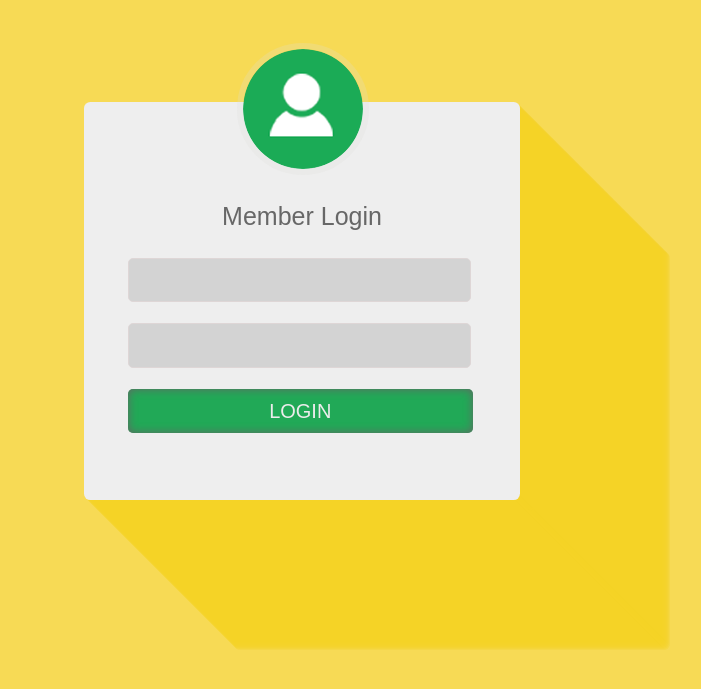
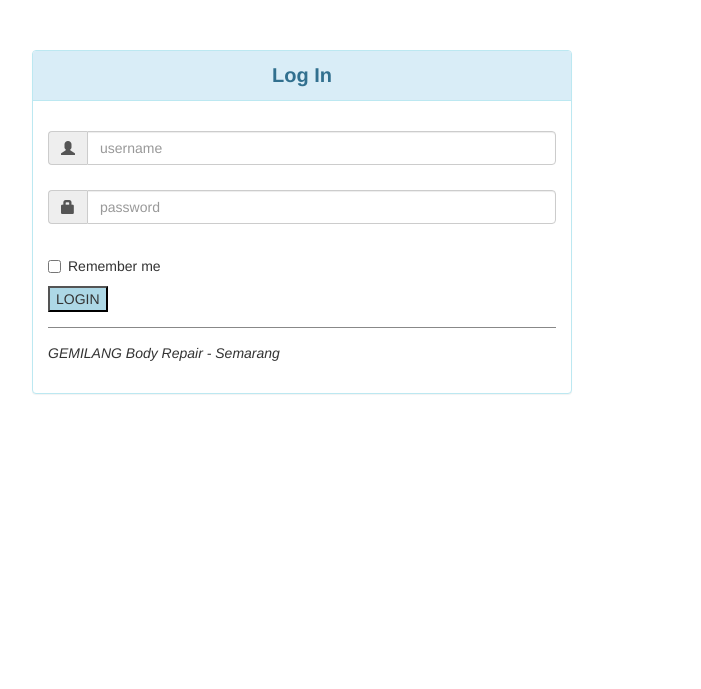
Before and after one commit to padhuka/bengkel, a PHP site: page /tcpdf/pages/login.php in a window 1280 px wide. Shown: the top 689 px of the page, without its empty margins (338-1039 px from the left). Run offline with PHP 8.4, Linux system fonts and the light colour scheme; some libraries are stand-ins or nearby versions; some web fonts are replaced.

Commit message:
fix login page

```diff
--- a/pages/login.php
+++ b/pages/login.php
@@ -8,18 +8,20 @@ License URL: http://creativecommons.org/licenses/by/3.0/
 <html>
 <head>
     <title>Login BPN</title>
-        <meta charset="utf-8">
+       <!--  <meta charset="utf-8">
         <link href="login/css/style.css" rel='stylesheet' type='text/css' />
-        <meta name="viewport" content="width=device-width, initial-scale=1">
-        <script type="application/x-javascript"> addEventListener("load", function() { setTimeout(hideURLbar, 0); }, false); function hideURLbar(){ window.scrollTo(0,1); } </script>
-        <!--webfonts-->
+        <meta name="viewport" content="width=device-width, initial-scale=1"> -->
+        <webfonts
         <link href="login/css/font.css" rel='stylesheet' type='text/css' />
         <script src="../bower_components/jquery/dist/jquery.min.js"></script>
+ <link href="//netdna.bootstrapcdn.com/bootstrap/3.1.0/css/bootstrap.min.css" rel="stylesheet" id="bootstrap-css">
+<script src="//netdna.bootstrapcdn.com/bootstrap/3.1.0/js/bootstrap.min.js"></script>
+<script src="//code.jquery.com/jquery-1.11.1.min.js"></script>
         <!--//webfonts-->
 </head>
 <body>
      <!-----start-main---->
-     <div class="main">
+    <!--  <div class="main">
         <div class="login-form">
             <h1>Member Login</h1>
                     <div class="head">
@@ -34,7 +36,70 @@ License URL: http://creativecommons.org/licenses/by/3.0/
                 </form>
             </div>
 
+        </div> -->
+
+<!------ Include the above in your HEAD tag ---------->
+
+    <div class="container">
+        <div id="loginbox" style="margin-top:50px;" class="mainbox col-md-6 col-md-offset-3 col-sm-8 col-sm-offset-2">
+            <div class="panel panel-info" >
+                    <div class="panel-heading">
+                        <div class="panel-title" style="font-size: 20px; text-align: center;font-weight: bold;">Log In</div>
+                    </div>
+
+                    <div style="padding-top:30px" class="panel-body" >
+
+                        <div style="display:none" id="login-alert" class="alert alert-danger col-sm-12"></div>
+
+                        <form  class="form-horizontal" enctype="multipart/form-data" novalidate id="fupForm">
+
+                            <div style="margin-bottom: 25px" class="input-group">
+                                        <span class="input-group-addon"><i class="glyphicon glyphicon-user"></i></span>
+                                        <input id="txt_username" type="text" class="form-control" name="txt_username" placeholder="username">
+                                    </div>
+
+                            <div style="margin-bottom: 25px" class="input-group">
+                                        <span class="input-group-addon"><i class="glyphicon glyphicon-lock"></i></span>
+                                        <input id="txt_password" type="password" class="form-control" name="txt_password" placeholder="password">
+                                    </div>
+
+
+                            <div class="input-group">
+                                      <div class="checkbox">
+                                        <label>
+                                          <input id="login-remember" type="checkbox" name="remember" value="1"> Remember me
+                                        </label>
+                                      </div>
+
+                                    </div>
+                          <div style="margin-top:10px" class="form-group">
+                                    <!-- Button -->
+
+                                    <div class="col-sm-12 controls">
+                                       <input type="submit" onclick="myFunction()" value="LOGIN" style="background-color: lightblue;">
+
+                                    </div>
+                                </div>
+
+
+                                <div class="form-group">
+                                    <div class="col-md-12 control">
+                                        <div style="border-top: 1px solid#888; padding-top:15px; font-size:14px; font-style: italic;" >
+                                        GEMILANG Body Repair - Semarang
+
+                                        </div>
+                                    </div>
+                                </div>
+                            </form>
+
+
+
+                        </div>
+                    </div>
         </div>
+    </div>
+
+
         <script type="text/javascript">
         $(document).ready(function (){
              $("#fupForm").on('submit', function(e){
```
